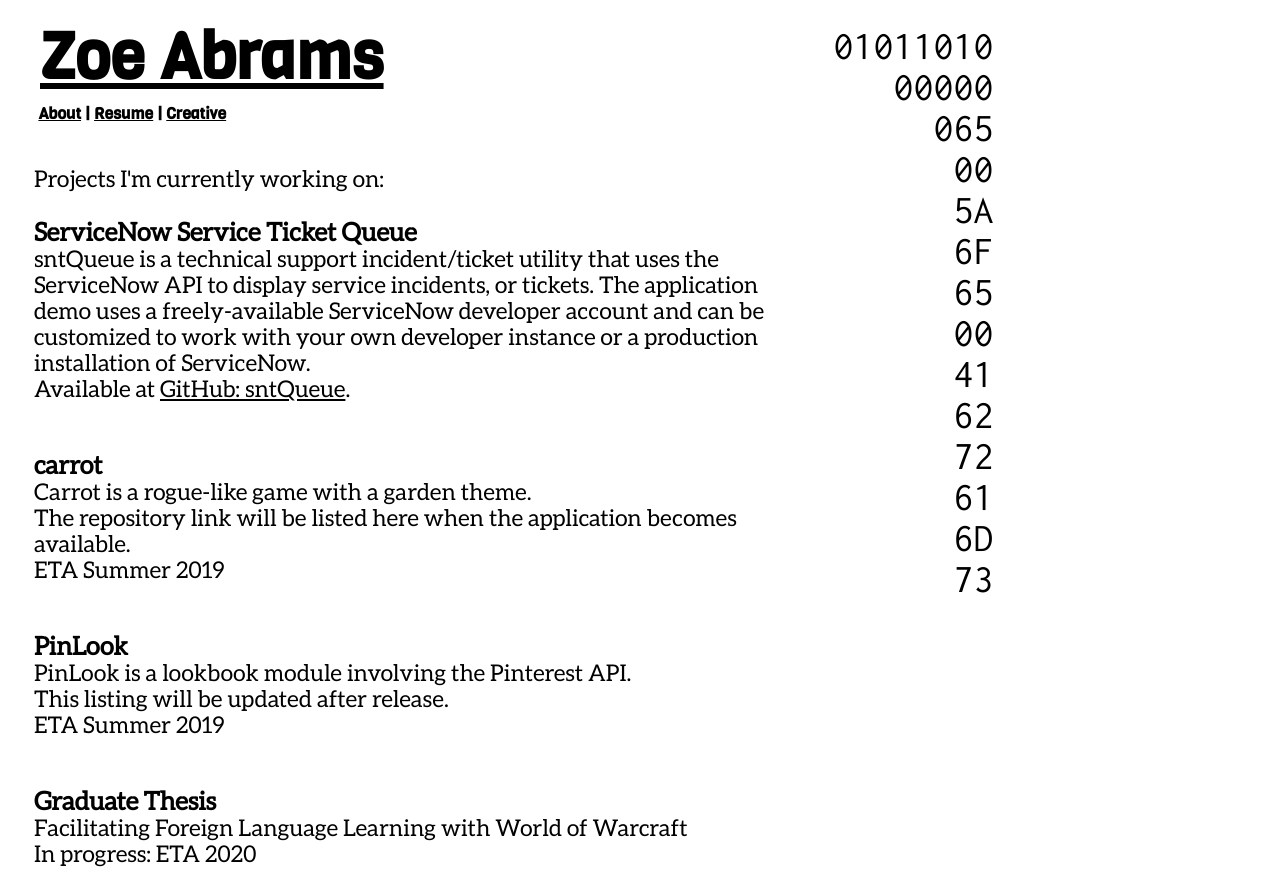
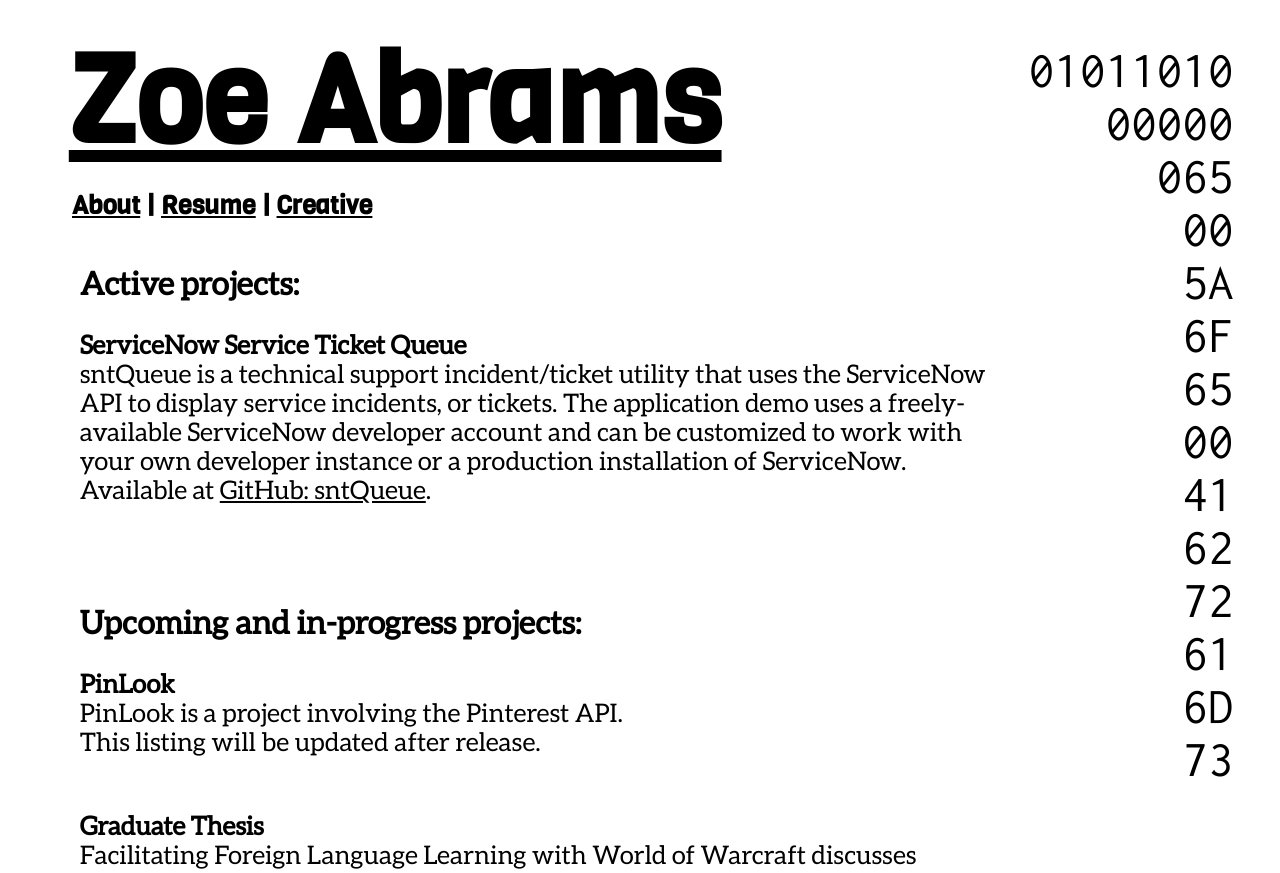
Before and after one commit to HiroinaProtagonist/hiroinapsite, a plain HTML site: page creative.html in a window 1280 px wide. Shown: the top 873 px of the page. Drawn offline with Linux system fonts and the light colour scheme; files whose address does not match are found by name; a web font is replaced by a local one.

Commit message:
Update web version of resume; Update creative page

```diff
--- a/creative.html
+++ b/creative.html
@@ -6,70 +6,54 @@
         <meta name="HandheldFriendly" content="true">
 
         <meta charset="utf-8"/>
-		<link rel="stylesheet" type="text/css" href="hpsite.css" />
+		<link rel="stylesheet" type="text/css" href="hp_site.css" />
 		<title>HiroinaProtagonist.com</title>
 	</head>
 	<body>
         <div>
-            <span id="leftmain">
+            <span  class="column" id="leftmain">
                 <div id="heading">
                     <a href="index.html">Zoe Abrams</a>
                 </div>
                 <div id="headingmenu"><a href="about.html">About</a> | <a href="resume.html">Resume</a> | <a href="creative.html">Creative</a></div>
-            <br/>
+                <br/>
                 <div class="maintext">
                     <span>
                         <p>
-                        Projects I'm currently working on:
-                        <br/>
+                        <span id="paraSectionHead">Active projects:</span><br/>
                         <br/>
                         <span id="paraHead">ServiceNow Service Ticket Queue</span><br/>
                         sntQueue is a technical support incident/ticket utility that uses the ServiceNow API to display service incidents, or tickets. The application demo uses a freely-available ServiceNow developer account and can be customized to work with your own developer instance or a production installation of ServiceNow.
                         <br/>
                         Available at <a href="https://github.com/HiroinaProtagonist/sntQueue">GitHub: sntQueue</a>.
                         </p>
+												<br/>
 
                         <p>
-                        <br/>
-                        <span id="paraHead">carrot</span><br/>
-                        Carrot is a rogue-like game with a garden theme.
-                        <br/>
-                        The repository link will be listed here when the application becomes available.
-                        <br/>
-                        ETA Summer 2019
-                        </p>
-
-                        <p>
-                        <br/>
+												<span id="paraSectionHead">Upcoming and in-progress projects:</span><br/>
+												<br/>
                         <span id="paraHead">PinLook</span><br/>
-                        PinLook is a lookbook module involving the Pinterest API.
+                        PinLook is a project involving the Pinterest API.
                         <br/>
                         This listing will be updated after release.
-                        <br/>
-                        ETA Summer 2019
                         </p>
 
                         <p>
                         <br/>
                         <span id="paraHead">Graduate Thesis</span><br/>
-                        Facilitating Foreign Language Learning with World of Warcraft
-                        <br/>
-                        In progress: ETA 2020
-                        </p>
-                        <blockquote>
-                            <i>
-                            Abstract<br/>
-                            This thesis proposal discusses considerations of foreign language learning related to using World of Warcraft to effectively develop competency in a foreign language. The proposal relies on a strategy developed by language learning expert and former opera singer Gabriel Wyner and specific in-game tools designed for language learning in World of Warcraft. It briefly covers foreign language learning strategy as that concept relates to “good” language learners, Wyner’s method of language study, and language study in general in the environment of a Massively-Multiplayer Online Role-Playing Game such as World of Warcraft. It also lays out a strategy for the study that will make up the substantive part of the paper. This study will involve building and testing the previously-mentioned tools to facilitate carrying out Wyner’s language learning strategy in an effort to improve competence in a foreign language via World of Warcraft. For the purposes of this study, the chosen foreign language will be Latin-American Spanish, but the tools will be developed to be adaptable at a future date to the learner’s language of choice among the languages in which World of Warcraft is localized.
-                            </i>
-                        </blockquote>
+                        Facilitating Foreign Language Learning with World of Warcraft discusses considerations of foreign language learning related to using World of Warcraft to effectively develop competency in a foreign language. The proposal relies on a strategy developed by language learning expert and former opera singer Gabriel Wyner and specific in-game tools designed for language learning in World of Warcraft.
+												<br/>
+												This listing will be updated after release.
+												</p>
                     </span>
                 </div>
             </span>
-            <span id="rightmain">
+            <span  class="column" id="rightmain">
     01011010<br/>00000<br/>065<br/>00<br/>5A<br/>6F<br/>65<br/>00<br/>41<br/>62<br/>72<br/>61<br/>6D<br/>73
             </span>
-
-
+        </div>
+        <div class="footer" id="longFooter">
+            Copyright &copy; 2019, Zoe Abrams. All rights reserved.<br/>Contact: zoej.abrams at gmail.com
         </div>
 	</body>
 </html>
--- /dev/null
+++ b/hp_site.css
@@ -0,0 +1,203 @@
+* { box-sizing: border-box; }
+
+html {
+    font-size: 100%;
+    position: relative;
+    min-height: 100%;
+}
+
+body {
+    min-width: 240px;
+    /*max-width: 1366px;*/
+}
+
+.column{ float: left; }
+
+#img-left {
+    float: left;
+    max-width: 100%;
+}
+
+#leftGutter{
+    background-color: darksalmon;
+    width: 40px;
+    float: left;
+    height: 100%;
+}
+
+#rightGutter{
+    background-color: darksalmon;
+    width: 40px;
+    float: right;
+    height: 100%;
+}
+
+#leftmain {
+    /*background-color: darksalmon;*/
+    width: 80%;
+    min-width: 80%;
+    padding-right: .75em;
+}
+
+#rightmain {
+    /*background-color: cadetblue;*/
+    width: 20%;
+    padding-top: .70em;
+    /*padding-left: 3%;*/
+    padding-right: .75em;
+
+    font-size: 4vw; /*2.5rem;*/
+    font-family: 'inconsolatamedium', monospace;
+    font-style: normal;
+    font-weight: 500;
+    text-align: right;
+    /*text-align-last: right;*/
+}
+
+/* clear floats after columns */
+.pageBody:after {
+    content: "";
+    display: table;
+    clear: both;
+}
+
+.homepagemenuitem {
+    font-size: 4.5vw;   /*2.8em;*/
+    font-family: 'carbontyperegular', serif;
+    font-style: normal;
+    font-weight: 500;
+    float: left;
+    padding-top: 1em;
+    padding-left: 2.4em;    /*2.9em*/
+    /* padding-left: 1em; */
+}
+
+#paraSectionHead{
+    font-size: 2.5vw;  /*1.1em;*/
+    font-weight: bold;
+}
+
+#paraHead{
+    /*font-size: 2.5vw;*/  /*1.1em;*/
+    font-weight: bold;
+}
+
+p, blockquote {
+    font-size: 2vw;   /*.8em;*/
+    width: inherit;
+}
+
+.maintext {
+    font-size: 3.5vw; /*1.8em;*/
+    font-family: 'aleoregular', serif;
+    font-style: normal;
+    font-weight: 500;
+
+    padding-top: 0em;
+    padding-left: 1.6em;    /*.9em;*/
+    text-align: left;
+}
+
+#heading {
+    font-size: 9.5vw; /*4em;*/
+    font-family: 'vigaregular', serif;   /*cooper*/
+    font-style: "normal";
+    font-weight: 900;
+
+    padding-top: .1em; /*.025em;*/
+    padding-left: .5em;
+}
+
+#headingmenu {
+    font-size: 2vw;   /*4vw;*/
+    font-family: 'vigaregular', serif;  /*cooper*/
+    font-style: normal;
+    font-weight: 900;
+    text-align: left;
+
+    padding-top: .1em; /*.025em;*/
+    padding-left: 2.5em; /*1.2em;*/
+}
+
+#longFooter {
+    position: relative;
+    height: 60px;
+    padding-top: 40px;
+}
+
+#shortFooter {
+    position: absolute;
+    height: 30px;
+}
+
+.footer {
+    bottom: 0;
+    display: block;
+    clear: both;
+    width: 96%;
+    text-align: center;
+    font-size: .5em;
+    font-family: 'aleoregular', serif;
+    font-style: normal;
+}
+
+/* Links */
+a:link { color: black; }
+a:visited { color: #150b28; }
+a:hover { color: dimgray; }
+a:active { color: #090e2d; }
+
+/* Font Faces */
+@font-face {
+    font-family: 'vigaregular';
+    src: url('Viga-Regular-webfont.woff2') format('woff2'),
+         url('Viga-Regular-webfont.woff') format('woff'),
+         url('Viga-Regular-webfont.ttf') format('truetype'),
+         url('Viga-Regular-webfont.svg#vigaregular') format('svg');
+    font-weight: normal;
+    font-style: bold;
+}
+
+@font-face {
+    font-family: 'inconsolatamedium';
+    src: url('inconsolata_medium-webfont.woff2') format('woff2'),
+         url('inconsolata_medium-webfont.woff') format('woff'),
+         url('inconsolata_medium-webfont.ttf') format('truetype');
+    font-weight: normal;
+    font-style: normal;
+}
+
+@font-face {
+    font-family: 'carbontyperegular';
+    src: url('carbon-webfont.woff2') format('woff2'),
+         url('carbon-webfont.woff') format('woff'),
+         url('carbon-webfont.ttf') format('truetype');
+    font-weight: normal;
+    font-style: normal;
+}
+
+@font-face {
+    font-family: 'aleoregular';
+    src: url('Aleo-Regular-webfont.eot');
+    src: url('Aleo-Regular-webfont.eot?#iefix') format('embedded-opentype'),
+         url('Aleo-Regular-webfont.woff2') format('woff2'),
+         url('Aleo-Regular-webfont.woff') format('woff'),
+         url('Aleo-Regular-webfont.ttf') format('truetype'),
+         url('Aleo-Regular-webfont.svg#aleoregular') format('svg');
+    font-weight: normal;
+    font-style: normal;
+}
+
+/* Media Queries */
+/* Tablet Landscape */
+@media screen and (min-width: 768px) {
+    .footer{ font-size: .6em; }
+}
+
+/* Tablet Portrait and Phone */
+@media screen and (max-width: 480px) {
+    #longFooter {
+        height: 45px;
+        padding-top: 15px;
+    }
+}
```
Also changed, not shown: about.html (+9 -11 lines), index.html (+11 -9 lines), resume.html (+9 -6 lines), resume_crop.png.
